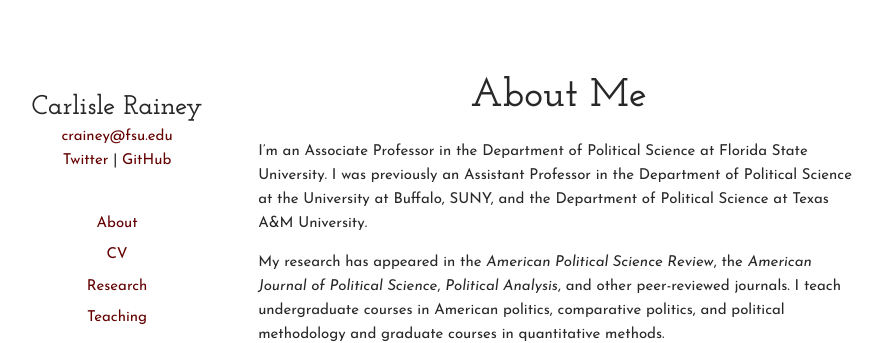
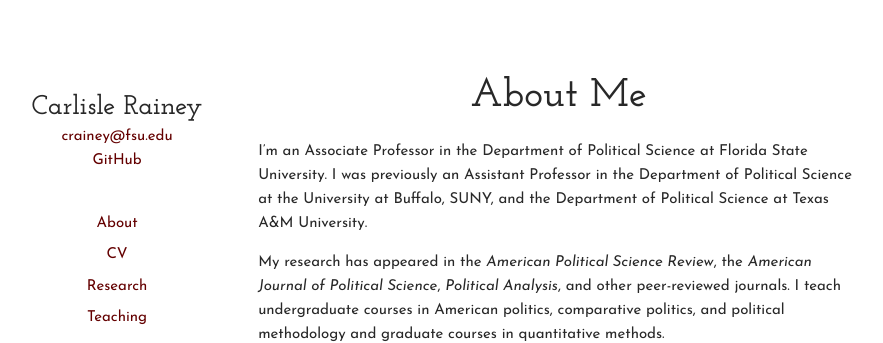
Before and after one commit to carlislerainey/carlislerainey.github.io, a Jekyll site: the page built from index.md, in a window 1280 px wide. Shown: the top 343 px of the page, without its empty margins (204-1087 px from the left). Built offline with Jekyll 4.4.1, drawn with Linux system fonts in a browser that asks for light colours.

Commit message:
Remove Twitter from sidebar

```diff
--- a/_layouts/default.html
+++ b/_layouts/default.html
@@ -32,8 +32,7 @@
           <h1 class = "carlisle">Carlisle Rainey</h1>
           <p style = "text-align: center">
             <a href="mailto:crainey@fsu.edu">crainey@fsu.edu</a></br>
-            <a href="https://twitter.com/carlislerainey" style="font-size: 1.5rem">Twitter</a>
-               | <a href="https://github.com/carlislerainey" style="font-size: 1.5rem">GitHub</a> </br></br>
+             <a href="https://github.com/carlislerainey" style="font-size: 1.5rem">GitHub</a> </br></br>
           </p>
                 <ul class = "menu">
                   <li class = "menu"><a href="/">About</a></li>
```
